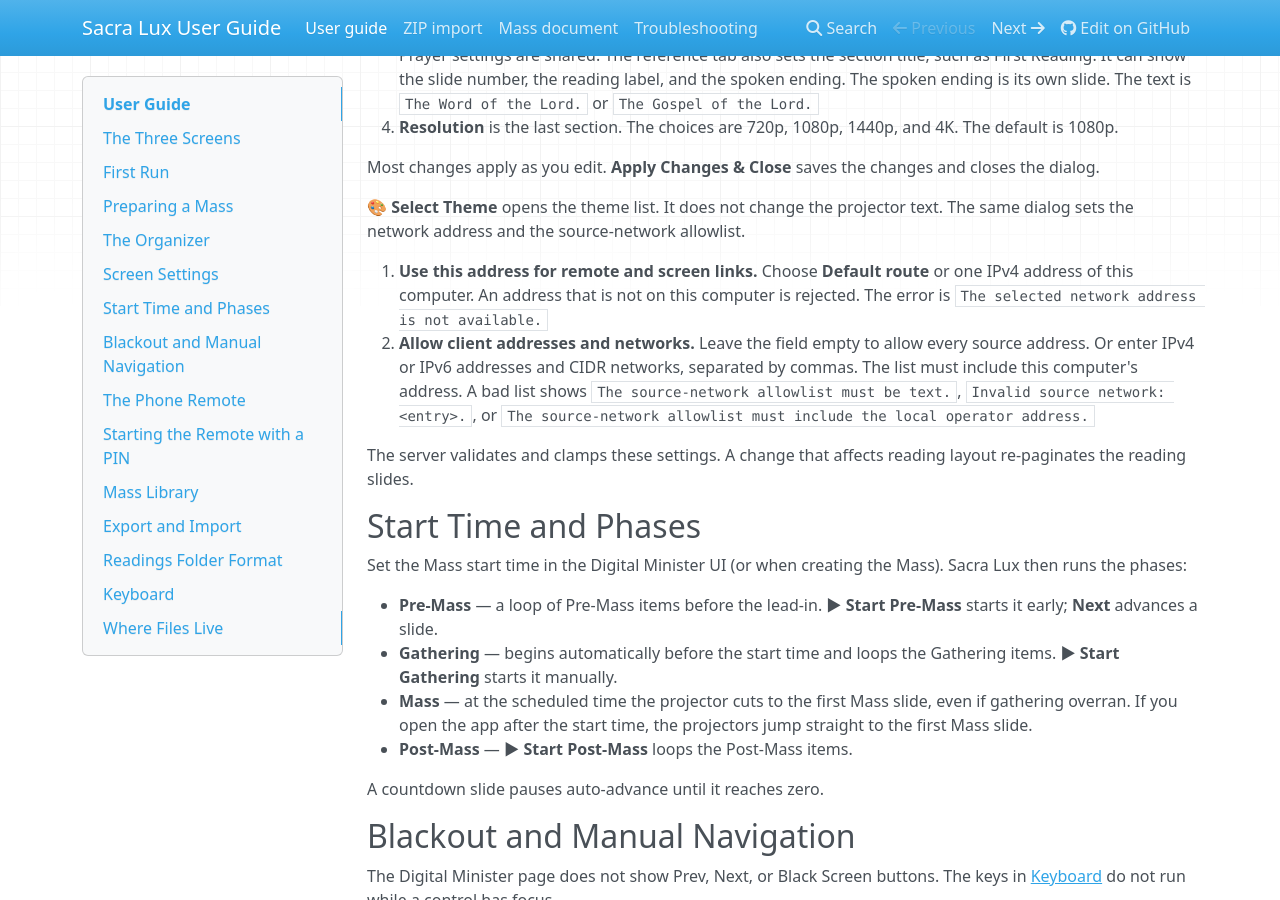
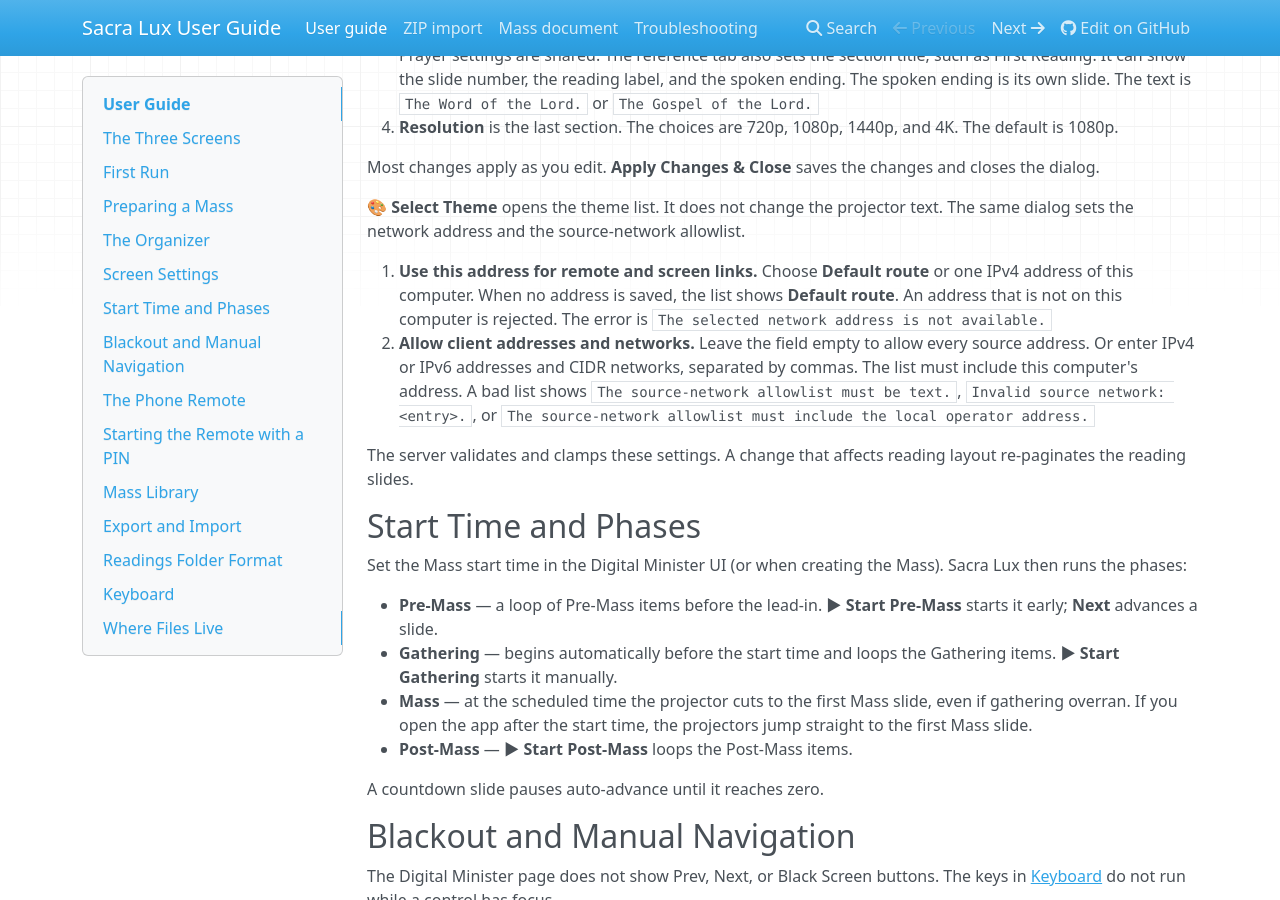
Before and after one commit to Saint-Therese-Of-Lisieux-Parish/sacra_lux, an MkDocs documentation site: the page built from docs/user-guide.md, in a window 1280 px wide and 900 px high, scrolled down 3035 px. Built offline with MkDocs 1.6.1, drawn with Linux system fonts in a browser that asks for light colours; nearby versions of some CDN libraries.

Commit message:
docs(user-guide): state when Default route is shown
Why: loadNetworkAddresses sets the address list to selectedAddress, and an empty value selects the Default route option. The user guide did not state that result.

What: The address step now says the list shows Default route when no address is saved.

Files:
- modified: docs/user-guide.md

Verified against: sacra-lux/public/app.html (loadNetworkAddresses), sacra-lux/src/server.js (selectedAddress)

Refs #605

```diff
--- a/docs/user-guide.md
+++ b/docs/user-guide.md
@@ -142,7 +142,7 @@
 **🎨 Select Theme** opens the theme list. It does not change the projector text.
 The same dialog sets the network address and the source-network allowlist.
 
-1. **Use this address for remote and screen links.** Choose **Default route** or one IPv4 address of this computer. An address that is not on this computer is rejected. The error is `The selected network address is not available.`
+1. **Use this address for remote and screen links.** Choose **Default route** or one IPv4 address of this computer. When no address is saved, the list shows **Default route**. An address that is not on this computer is rejected. The error is `The selected network address is not available.`
 2. **Allow client addresses and networks.** Leave the field empty to allow every source address. Or enter IPv4 or IPv6 addresses and CIDR networks, separated by commas. The list must include this computer's address. A bad list shows `The source-network allowlist must be text.`, `Invalid source network: <entry>.`, or `The source-network allowlist must include the local operator address.`
 
 The server validates and clamps these settings. A change that affects reading layout re-paginates the reading slides.
```
